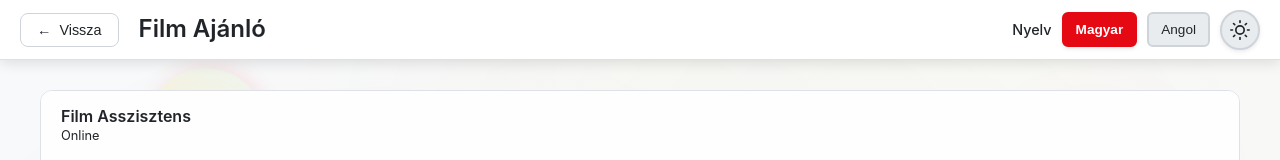
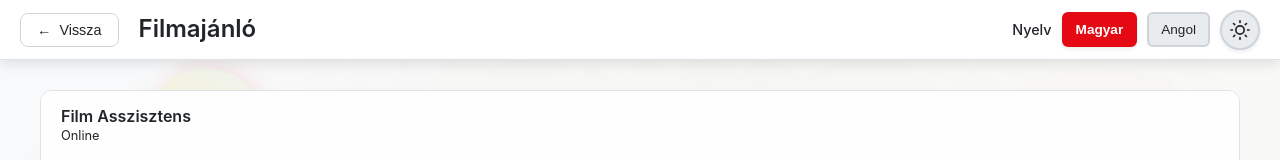
Before and after one commit to orsiczako/movie_recommender, a Vue app in the folder Frontend/: page /ai-chat in a window 1280 px wide. Shown: the top 160 px of the page. Built offline with nearby package versions, Linux system fonts and the light colour scheme; no server answers; sample sign-in values are in the browser's storage.

Commit message:
Correct title translation in Hungarian locale

```diff
--- a/Frontend/src/locales/aiChat.js
+++ b/Frontend/src/locales/aiChat.js
@@ -1,7 +1,7 @@
 export default {
   hu: {
     ai_chat: {
-      title: 'Film Ajánló',
+      title: 'Filmajánló',
       assistant_name: 'Film Asszisztens',
       status_online: 'Online',
       input_placeholder: 'Mit szeretnél ma nézni?',
```
